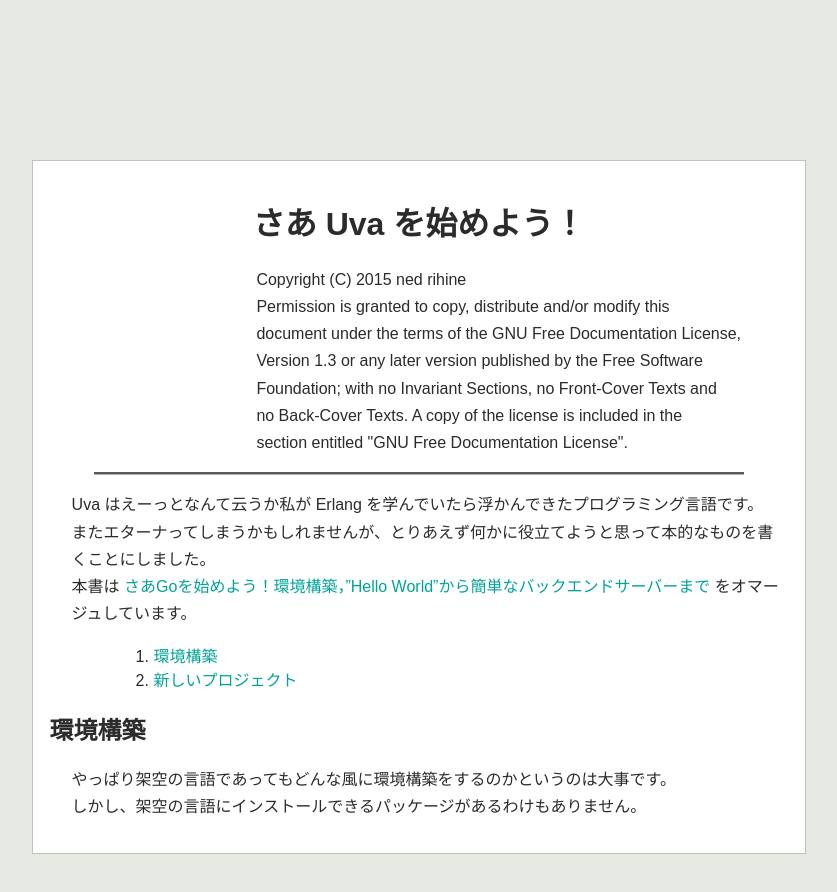
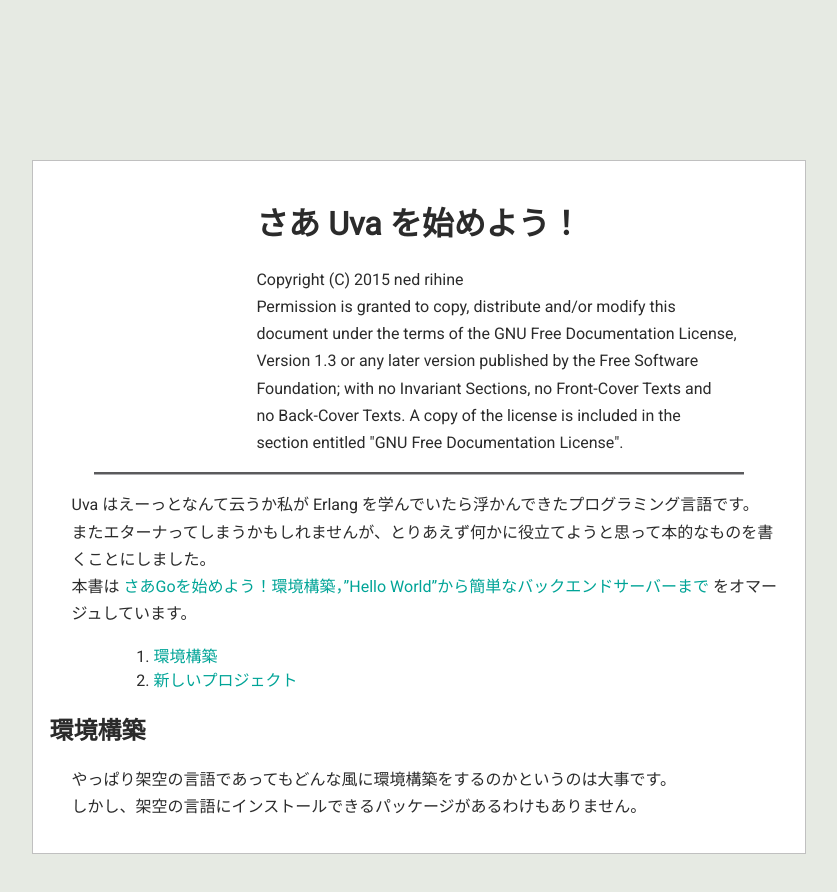
Before and after one commit to noqisofon/how-i-start-uva, a plain HTML site: page index.html in a window 1280 px wide. Shown: the whole page, without its empty margins (221-1058 px from the left). Drawn offline with Linux system fonts and the light colour scheme.

Commit message:
Roboto で多分表示されるように修正

```diff
--- a/assets/styles/main.css
+++ b/assets/styles/main.css
@@ -2,7 +2,7 @@
 
 html {
     color: #2b2b2b;  /* 黒 */
-    font-family: 'メイリオ', 'Migu 1C', 'TakaoPGothic', sans-serif;
+    font-family: 'Roboto', 'Arial', 'メイリオ', 'Migu 1C', 'TakaoPGothic', sans-serif;
 }
 
 body {
--- a/index.html
+++ b/index.html
@@ -3,7 +3,7 @@
 <html lang="ja">
  <head>
   <meta charset="UTF-8"/>
-
+  <link href="http://fonts.googleapis.com/css?family=Roboto" rel="stylesheet" type="text/css" />
   <link rel="stylesheet" type="text/css" href="./assets/styles/normalize.css" />
   <link rel="stylesheet" type="text/css" href="./assets/styles/main.css" />
 
```
